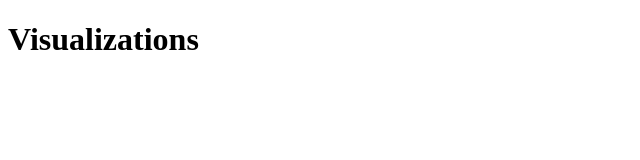
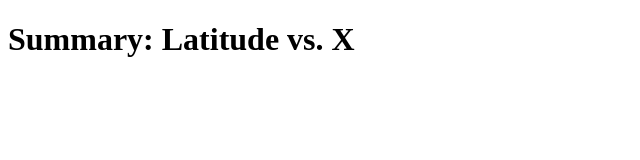
Before and after one commit to nicky-plat/Web-Design-Challenge, a plain HTML site: page index.html in a window 1280 px wide. Shown: the whole page, without its empty margins (0-640 px from the left). Drawn offline with Linux system fonts and the light colour scheme.

Commit message:
update to main html page

```diff
--- a/index.html
+++ b/index.html
@@ -7,6 +7,6 @@
     <title>Latitude</title>
 </head>
 <body>
-    <h1>Visualizations</h1>
+    <h1>Summary: Latitude vs. X</h1>
 </body>
 </html>
```
